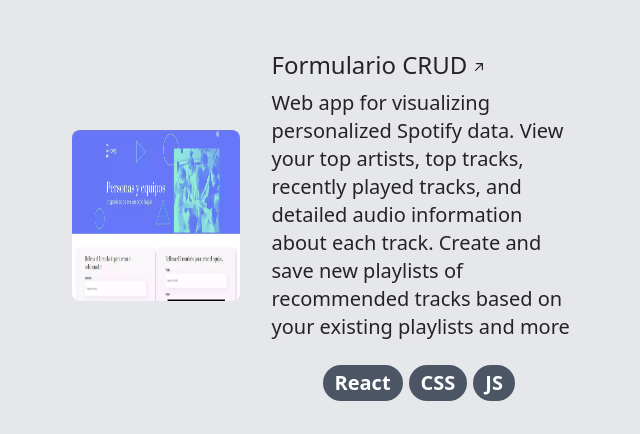
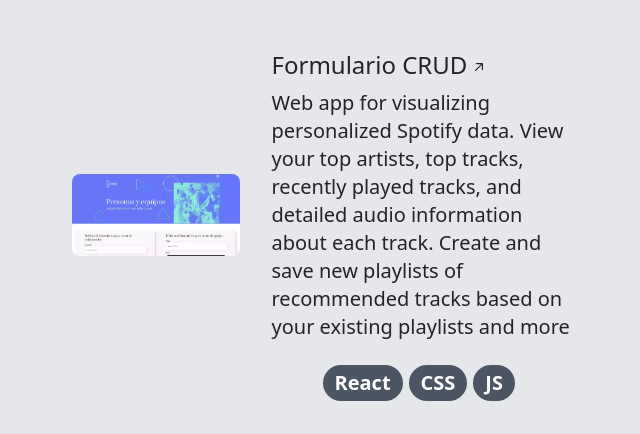
Before and after one commit to dakan2525/Portafolio-Astro-Tailwind-TS, an Astro site: page /proyectos in a window 1280 px wide. Shown: the part 3527-3961 px from the top of the page, without its empty margins (516-1156 px from the left). Built offline with nearby package versions, Linux system fonts and the light colour scheme; Astro itself is replaced by a stand-in of ours.

Commit message:
imagenes proyectos7

```diff
--- a/src/components/CardProyectos.astro
+++ b/src/components/CardProyectos.astro
@@ -39,8 +39,8 @@
                 </ul>
         </div>
 
-        <a  class="w-auto h-auto order-1 m-auto lg:col-span-3  z-10  " href={urlPrincipal}>
-                <img class="rounded-lg w-[350px] h-[171px] md:w-[628px] md:h-[307px] lg:w-[350px] lg:h-[171px] m-auto" src={imgPreview} alt=`img del ${titulo}`>
+        <a  class="w-full h-full order-1 lg:grid lg:col-span-3  z-10  " href={urlPrincipal}>
+                <img class="rounded-lg w-[350px] h-[171px] md:w-[628px] md:h-[307px] lg:w-auto lg:h-auto m-auto" src={imgPreview} alt=`img del ${titulo}`>
         </a>
     </div>
 </li>
```
